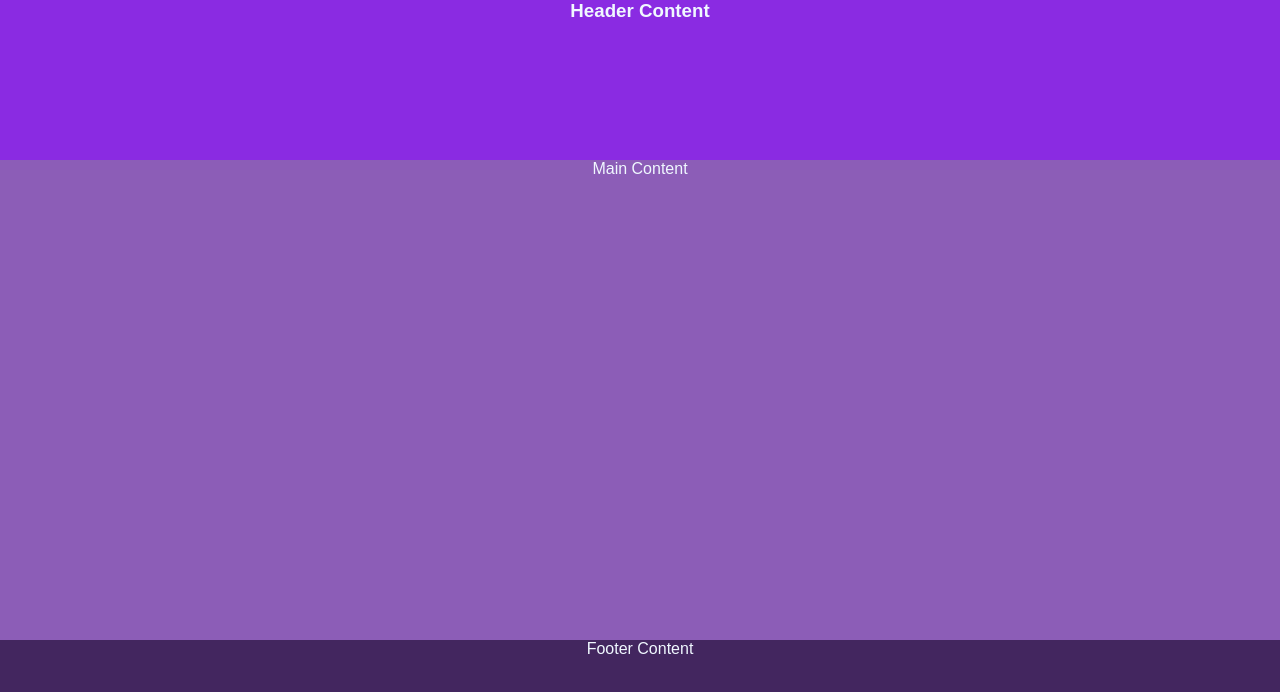
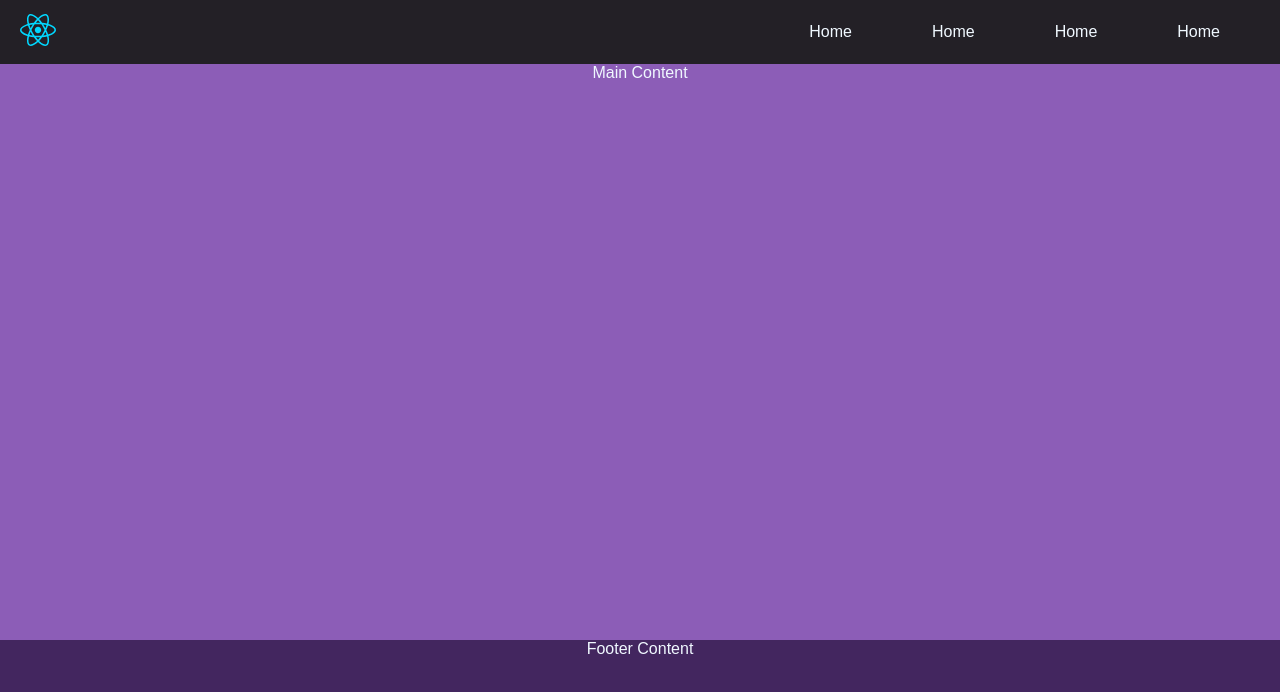
Before and after one commit to RumeshKumara/React-app-MCodes, a React (Vite) app: page / in a window 1280 px wide. Shown: the top 692 px of the page. Built offline with nearby package versions, Linux system fonts and the light colour scheme.

Commit message:
Add to Menu link

```diff
--- a/src/Components/BodyContent/BodyContent.css
+++ b/src/Components/BodyContent/BodyContent.css
@@ -1,5 +1,6 @@
 
 #bodycontent{
-    min-height: 60vh;
+    min-height: 72vh;
     background-color: rgb(140, 93, 183);
+    text-align: center;
 }
--- a/src/Components/FooterContent/FooterContent.css
+++ b/src/Components/FooterContent/FooterContent.css
@@ -2,4 +2,6 @@
 #footercontent{
     min-height: 20vh;
     background-color: rgb(67, 38, 95);
+    text-align: center;
+
 }
--- a/src/Components/HeaderContent/HeaderContent.css
+++ b/src/Components/HeaderContent/HeaderContent.css
@@ -1,4 +1,8 @@
 #navcontent{
-    min-height: 20vh;
-    background-color: blueviolet;
+    min-height: 8vh;
+    background-color: rgb(35, 32, 38);
+    display: flex;
+    justify-content: space-between;
+    align-items: center;
+    padding: 0 20px;
 }
--- a/src/Components/HeaderContent/HeaderContent.jsx
+++ b/src/Components/HeaderContent/HeaderContent.jsx
@@ -1,10 +1,20 @@
 // import React from 'react'
 import './HeaderContent.css'
+import logo from '../../assets/react.svg'
+import MenuLink from '../MenuLink/MenuLink'
 
 function HeaderContent() {
   return (
     <div id="navcontent">
-        <h3>Header Content</h3>
+      <a href="https://github.com/RumeshKumara?tab=repositories">
+        <img src={logo} alt="React" />
+      </a>
+      <div>
+        <MenuLink linkname="Home" url="#home" />
+        <MenuLink linkname="About" url="#about"/>
+        <MenuLink linkname="Contact" url="#contact"/>
+        <MenuLink linkname="Login" url="#login"/>
+      </div>
     </div>
   )
 }
--- /dev/null
+++ b/src/Components/MenuLink/MenuLink.css
@@ -0,0 +1,13 @@
+.link{
+    color: aliceblue;
+    text-decoration: none;
+    padding: 0 40px;
+}
+
+.link:hover{
+    background-color: rgb(84, 80, 86);
+    color: white;
+    text-decoration: none;
+    padding: 8px 16px;
+    border-radius: 8px;
+}
--- /dev/null
+++ b/src/Components/MenuLink/MenuLink.jsx
@@ -0,0 +1,11 @@
+// import React from 'react'
+import './MenuLink.css'
+function MenuLink() {
+  return (
+    <>
+      <a href="#home" className="link">Home</a>
+    </>
+  )
+}
+
+export default MenuLink
--- a/src/index.css
+++ b/src/index.css
@@ -4,21 +4,8 @@
     box-sizing: border-box;
     /* background: rgb(75, 53, 97); */
     font-family: Arial, Helvetica, sans-serif;
-    text-align: center;
+    /* text-align: center; */
     justify-content: center;
     color: aliceblue;
 
 }
-
-#navcontent{
-    min-height: 20vh;
-    background-color: blueviolet;
-}
-#footercontent{
-    min-height: 20vh;
-    background-color: rgb(67, 38, 95);
-}
-#bodycontent{
-    min-height: 60vh;
-    background-color: rgb(140, 93, 183);
-}
```
